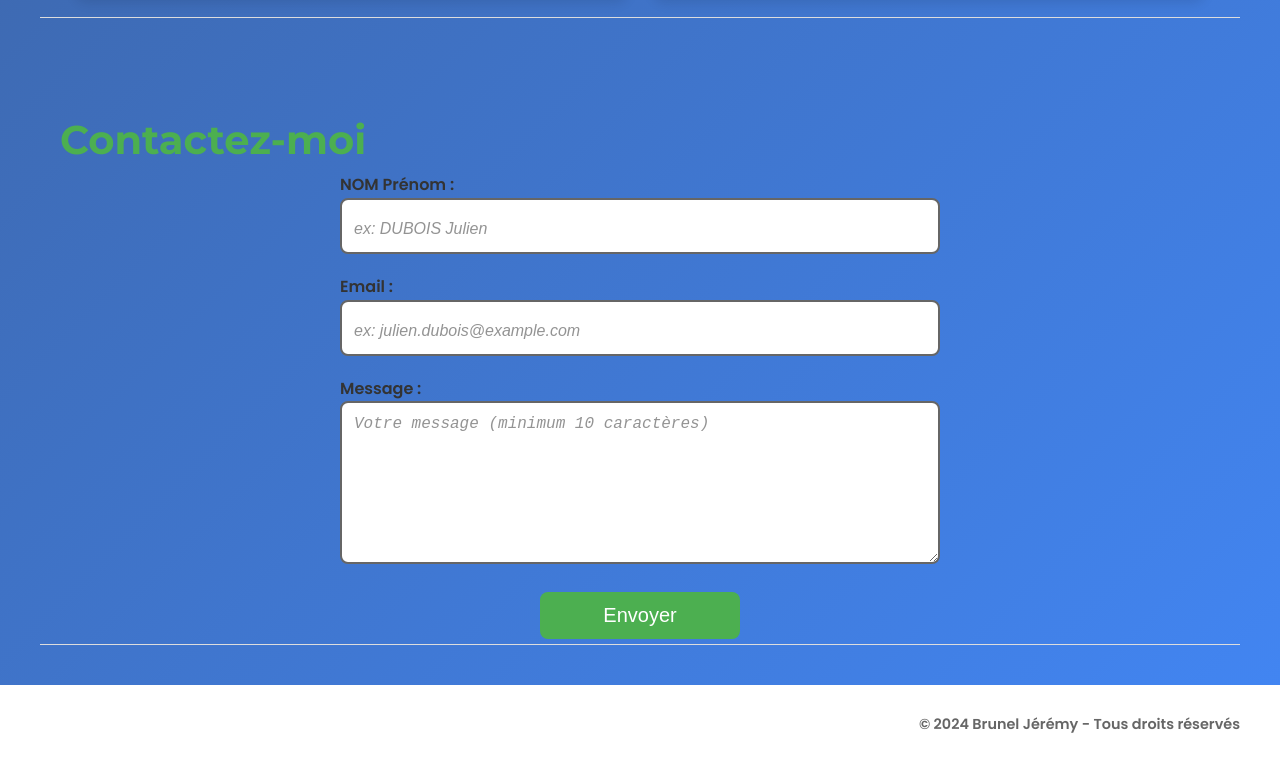
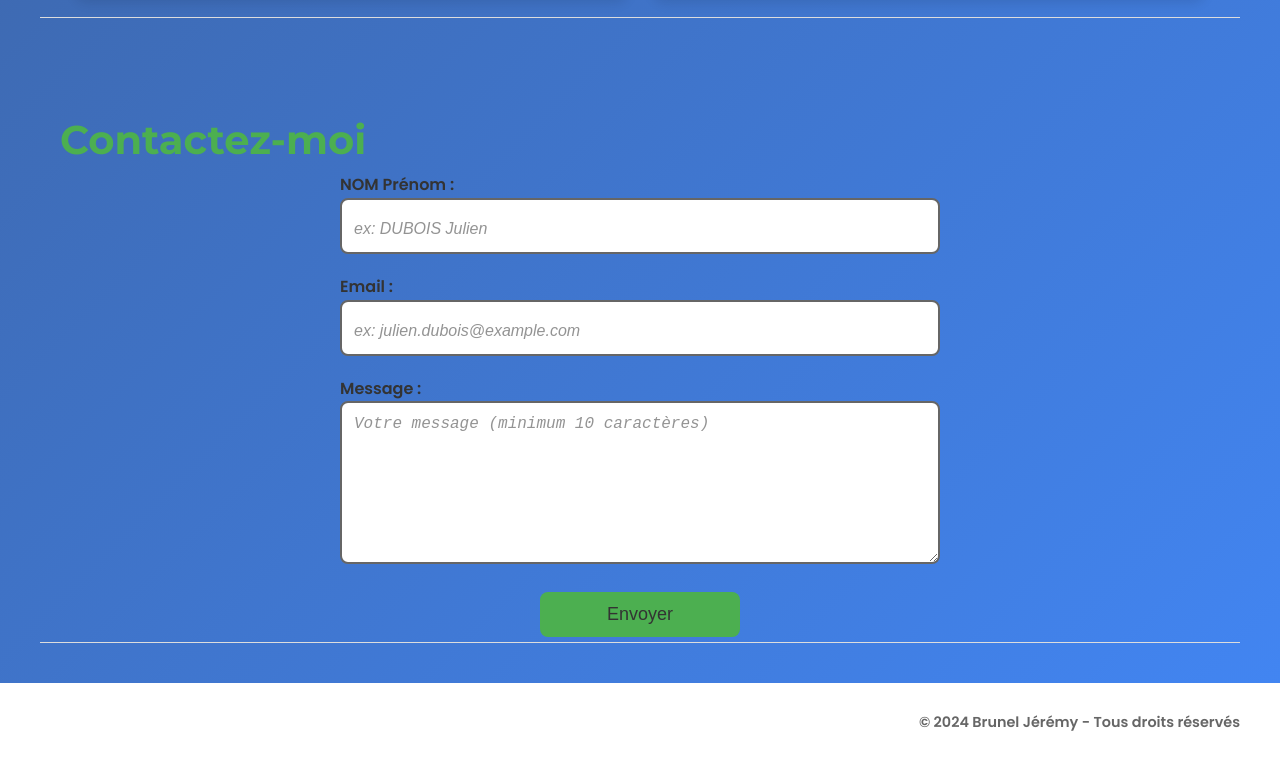
Before and after one commit to jeremB-dev/Portfolio, a website: page index.html in a window 1280 px wide. Shown: the part 3495-4260 px from the top of the page. Drawn offline with Linux system fonts and the light colour scheme.

Commit message:
modif couleur bouton form

```diff
--- a/scss/components/_forms.scss
+++ b/scss/components/_forms.scss
@@ -54,8 +54,8 @@ form {
 
   button {
     background-color: $primary-color;
-    color: $white;
-    font-size: 20px;
+    color: $text-color;
+    font-size: 18px;
     padding: 12px 24px;
     border: none;
     border-radius: 8px;
```
Also changed, not shown: css/style.css, 1 other file.
